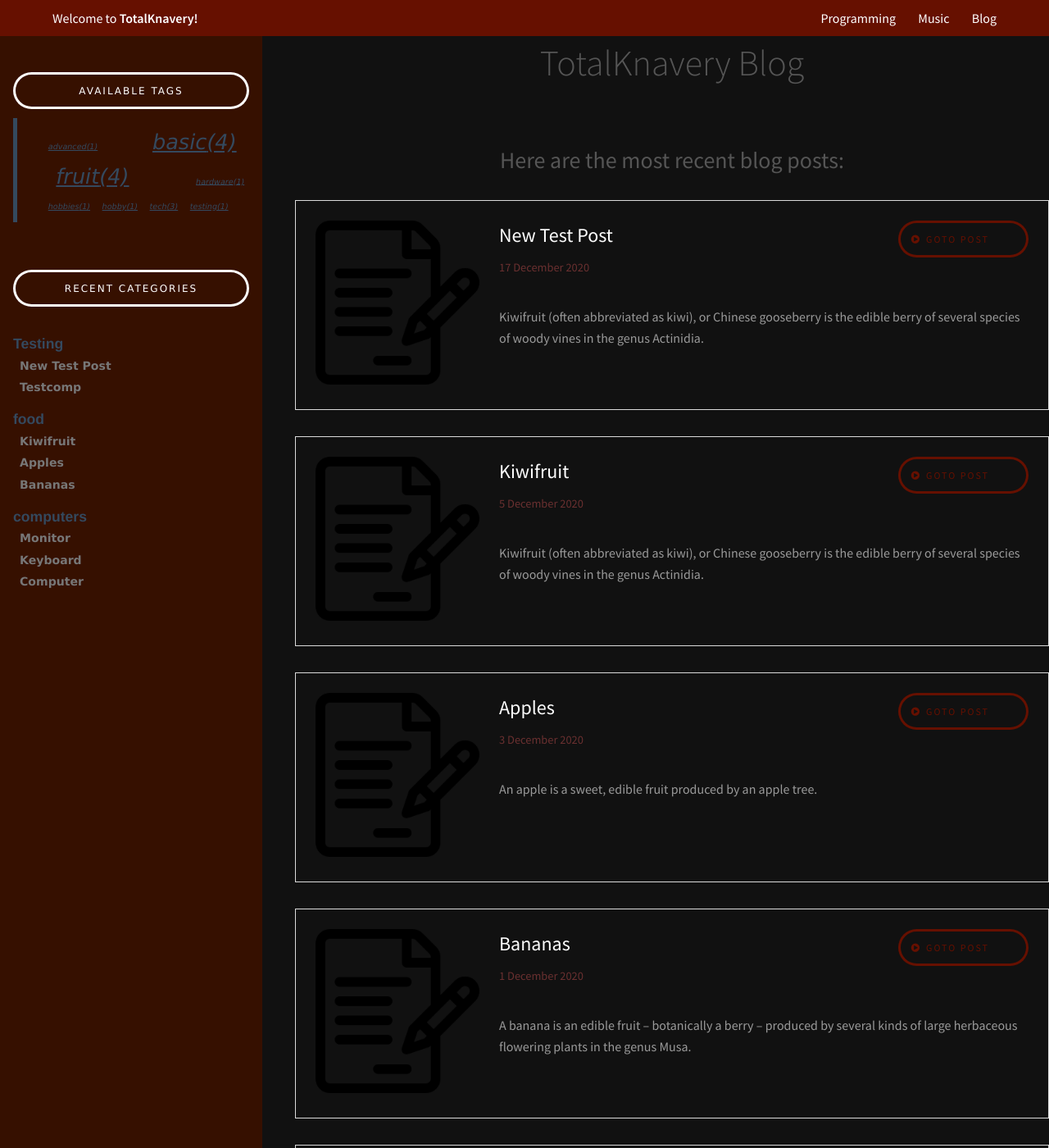
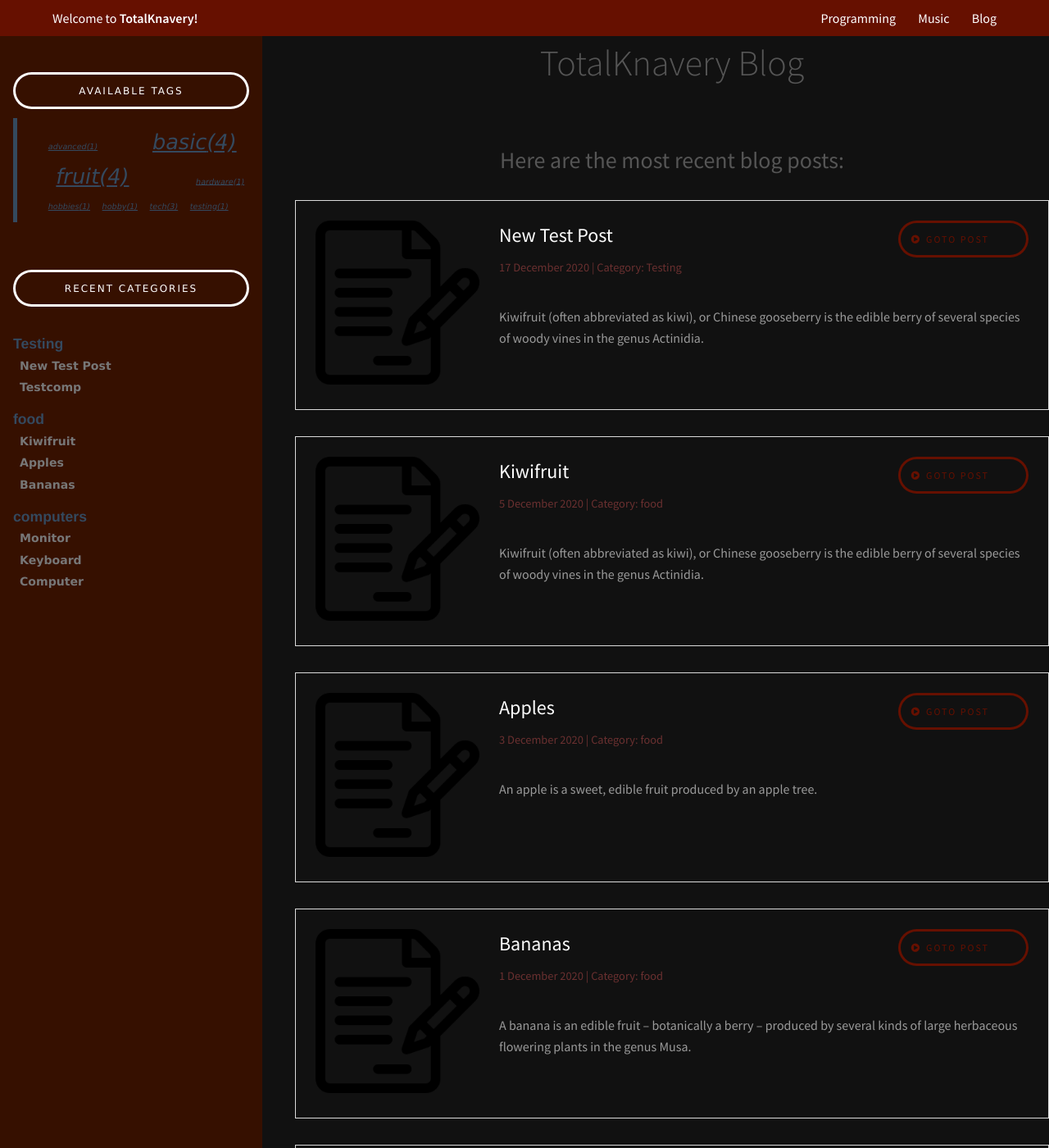
Before and after one commit to knaveightt/totalknavery, a Jekyll site: the page built from pages/blog.html, in a window 1280 px wide and 1400 px high. Shown: the whole window at 82% size. Built offline with Jekyll 4.4.1, drawn with Linux system fonts in a browser that asks for light colours; some of the changed text lies outside the part shown.

Commit message:
Updated blog post page styling

```diff
--- a/assets/css/main.css
+++ b/assets/css/main.css
@@ -1774,6 +1774,11 @@
 
     .highlight {
         color:#fff;
+    }
+
+    .highlight-date{
+        color: #777;
+        font-size: 0.73em;
     }
 
     .subtext {
--- a/pages/blog.html
+++ b/pages/blog.html
@@ -15,8 +15,8 @@ permalink: /blog/
   <div id="musiclinks">
     <a href="{{ post.url | relative_url }}" class="button icon fa-play-circle">Goto Post</a>
   </div>
-  <h4><span class="highlight">{{ post.title }}</span><br/>
-  <span class="subtext">{{ post.date | date: "%-d %B %Y" }}</span></h4>
+  <h4><span class="highlight">{{ post.title }}</span></span><br/>
+  <span class="subtext">{{ post.date | date: "%-d %B %Y" }} | Category: {{ post.category }}</span></h4>
   <p>{{ post.excerpt }}</p>
 </div>
 {% assign entries = entries | plus: 1 %}
```
